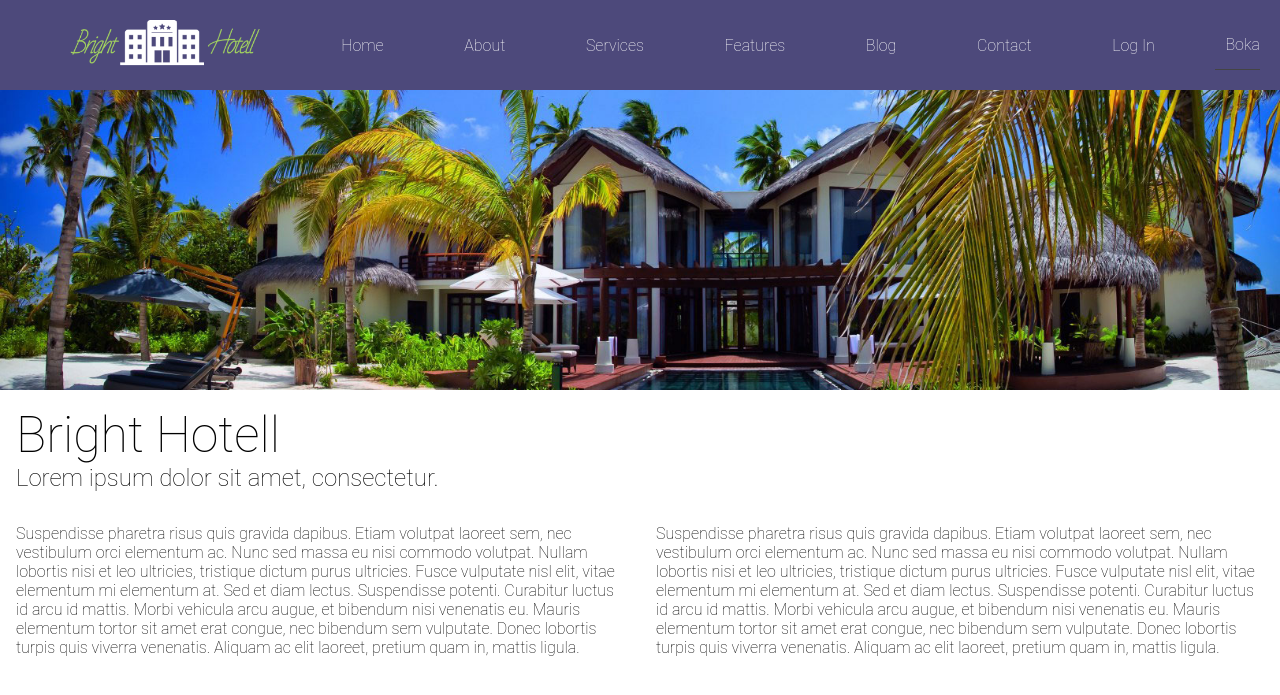
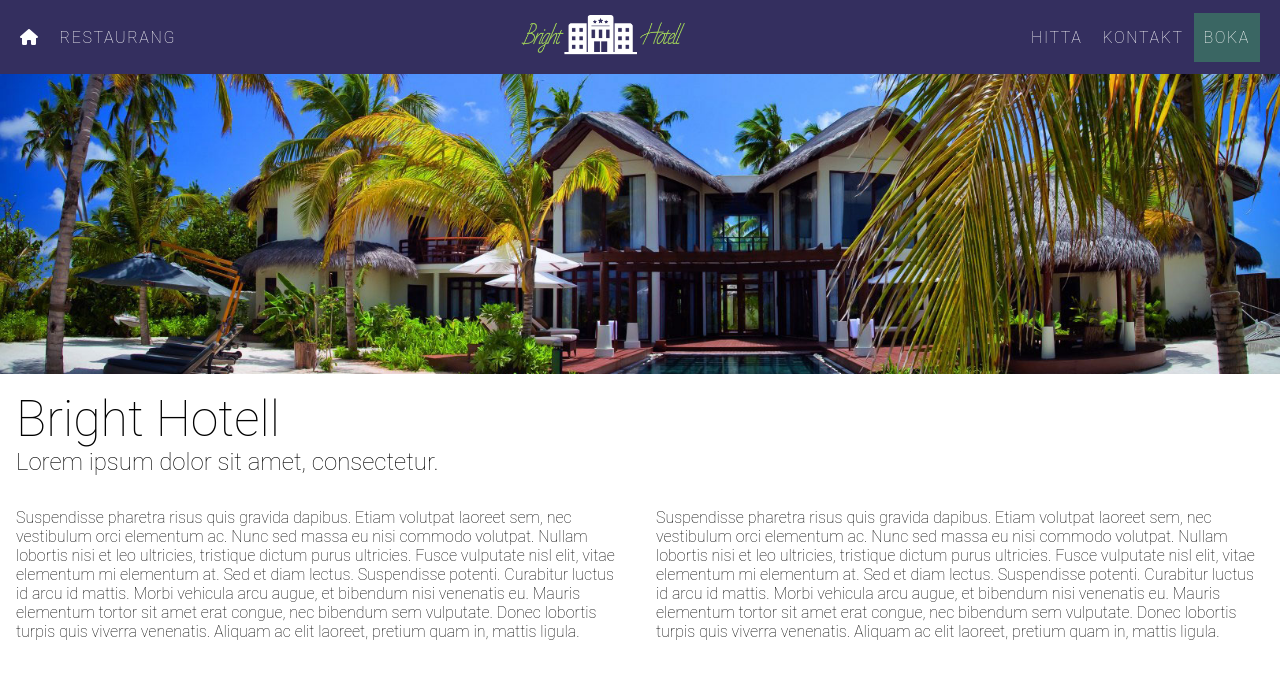
Before and after one commit to danieladugyan/webbutveckling1, a PHP site: page /09/index.html in a window 1280 px wide. Shown: the top 695 px of the page. Run offline with PHP 8.4, Linux system fonts and the light colour scheme; some libraries are stand-ins or nearby versions.

Commit message:
Add functioning navbar

```diff
--- a/09/index.html
+++ b/09/index.html
@@ -31,15 +31,12 @@
   <nav>
     <ul class="menu">
       <li class="logo"><img src="hotell_logo_crop.png" alt="Hotellets logga" id="navlogo"></li>
-      <li class="item"><a href="#">Home</a></li>
-      <li class="item"><a href="#">About</a></li>
-      <li class="item"><a href="#">Services</a></li>
-      <li class="item"><a href="#">Features</a></li>
-      <li class="item"><a href="#">Blog</a></li>
-      <li class="item"><a href="#">Contact</a></li>
+      <li class="item item-home"><a href="#"><i class="fas fa-home"></i></a></li>
+      <li class="item item-food"><a href="#">RESTAURANG</a></li>
+      <li class="item"><a href="#">HITTA</a></li>
+      <li class="item"><a href="#">KONTAKT</a></li>
 
-      <li class="item button"><a href="#">Log In</a></li>
-      <li class="item button secondary"><a href="#">Boka</a></li>
+      <li class="item button item-green"><a href="#">BOKA</a></li>
       <li class="toggle"><a href="#"><i class="fas fa-bars"></i></a></li>
 
     </ul>
--- a/09/styles.css
+++ b/09/styles.css
@@ -2,8 +2,10 @@
   font-family: Roboto, sans-serif;
   font-weight: lighter;
   margin: 0;
+  padding: 0;
   text-decoration: none;
   list-style-type: none;
+  box-sizing: border-box;
 }
 
 html {
@@ -24,77 +26,20 @@ body {
     "f f f f f f f f f f f f";
 }
 
-/* -------NAVBAR-------
 nav {
   grid-area: n;
-  background-color: rgba(77, 73, 123, 0.8);
-}
-
-.menu {
-  display: flex;
-  flex-wrap: wrap;
-  justify-content: space-between;
-  align-items: center;
-}
-
-.menu a {
-  color: white;
-}
-
-.menu li {
-  font-size: 1.1rem;
-  white-space: nowrap;
-  width: 100%;
-  padding: 5px;
-}
- -------NAVBAR------- */
-
-/* ----------------------------------------------- */
-/* Basic styling */
-* {
-  box-sizing: border-box;
-}
-
-body {
-  font-family: sans-serif;
-}
-
-nav {
-  grid-area: n;
-  background-color: rgba(77, 73, 123);
-  padding: 5px 20px;
+  background-color: rgba(52, 47, 95);
+  padding: 10px 5px 10px 0px;
 }
 
 ul {
   list-style-type: none;
 }
 
-a {
+nav a {
   color: white;
   text-decoration: none;
-}
-
-a:hover {
-  text-decoration: underline;
-}
-
-.logo a:hover {
-  text-decoration: none;
-}
-
-.menu li {
-  font-size: 16px;
-  padding: 15px 5px;
-  white-space: nowrap;
-}
-
-.logo a,
-.toggle a {
-  font-size: 20px;
-}
-
-.button.secondary {
-  border-bottom: 1px #444 solid;
+  letter-spacing: 0.1em;
 }
 
 /* Mobile menu */
@@ -105,19 +50,24 @@ a:hover {
   align-items: center;
 }
 
+.item {
+  width: 100%;
+  text-align: center;
+  order: 4;
+  display: none;
+  padding: 0px 0px 5px 0px;
+}
+
 .toggle {
   order: 1;
 }
 
-.item.button {
+.item-home {
   order: 2;
 }
 
-.item {
-  width: 100%;
-  text-align: center;
+.item-button {
   order: 3;
-  display: none;
 }
 
 .item.active {
@@ -127,46 +77,6 @@ a:hover {
 #navlogo {
   display: none;
 }
-
-/* Desktop menu */
-@media screen and (min-width: 670px) {
-  .item {
-    display: block;
-    width: auto;
-  }
-
-  .toggle {
-    display: none;
-  }
-
-  .logo {
-    order: 0;
-  }
-
-  .item {
-    order: 1;
-  }
-
-  .button {
-    order: 2;
-  }
-
-  .menu li {
-    padding: 15px 10px;
-  }
-
-  .menu li.button {
-    padding-right: 0;
-  }
-
-  #navlogo {
-    /*margin: auto;*/
-    display: inline-flex;
-    height: 46px;
-  }
-}
-
-/*--------------------------------- */
 
 .item-green {
   background-color: rgba(61, 117, 100, 0.8);
@@ -199,9 +109,9 @@ aside {
   padding: 1rem;
 }
 
-@media screen and (min-width: 664px) {
+/* Desktop */
+@media screen and (min-width: 670px) {
   body {
-    /*background-color: rgba(61, 117, 100, 0.2);*/
     grid-template-areas:
       "n n n n n n n n n n n n"
       "i i i i i i i i i i i i"
@@ -209,4 +119,44 @@ aside {
       "s s s s s s a a a a a a"
       "f f f f f f f f f f f f";
   }
+
+  nav {
+    padding: 0px 20px 0px 10px;
+  }
+
+  .item {
+    display: block;
+    order: 4;
+    width: auto;
+  }
+
+  .toggle {
+    display: none;
+  }
+
+  .item-home {
+    order: 1;
+  }
+
+  .item-food {
+    order: 2;
+  }
+
+  .logo {
+    order: 3;
+    margin: auto;
+  }
+
+  .button {
+    order: 5;
+  }
+
+  .menu li {
+    padding: 15px 10px;
+  }
+
+  #navlogo {
+    display: inline-flex;
+    height: 40px;
+  }
 }
```
